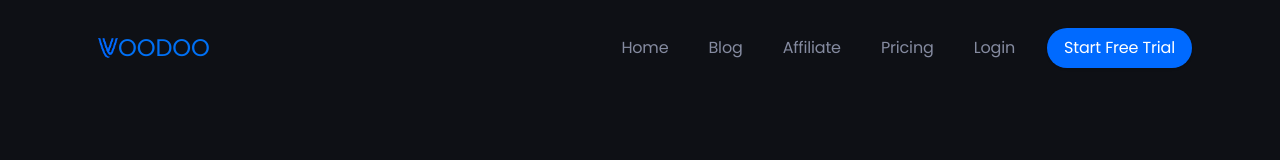
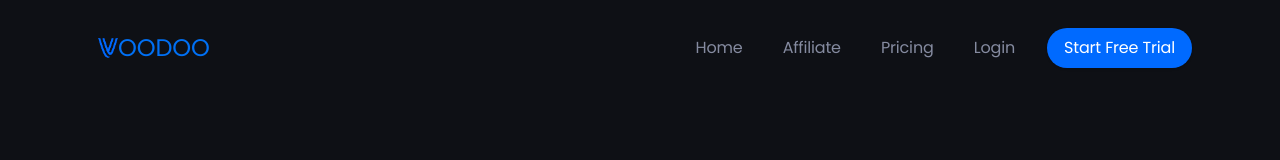
Before and after one commit to Voodoo-Organization/website, a Next.js app: page / in a window 1280 px wide. Shown: the top 160 px of the page. Built offline with nearby package versions, Linux system fonts and the light colour scheme.

Commit message:
removed blog links

```diff
--- a/components/ui/footer.tsx
+++ b/components/ui/footer.tsx
@@ -133,11 +133,11 @@
           <div className="sm:col-span-6 md:col-span-3 lg:col-span-2">
             <h6 className="text-[#006AFF] font-medium mb-2">Resources</h6>
             <ul className="text-sm">
-              <li className="mb-2">
+              {/* <li className="mb-2">
                 <a href="/blog" className="text-[#858BA0] hover:text-[#006AFF]">
                   Blog
                 </a>
-              </li>
+              </li> */}
               <li className="mb-2">
                 <a
                   href="/privacy-policy"
--- a/components/ui/header.tsx
+++ b/components/ui/header.tsx
@@ -63,14 +63,14 @@
                   About
                 </Link>
               </li> */}
-              <li>
+              {/* <li>
                 <Link
                   href="/blog"
                   className="font-medium text-[#858BA0] hover:text-white px-5 py-3 flex items-center"
                 >
                   Blog
                 </Link>
-              </li>
+              </li> */}
               <li>
                 <Link
                   href="/affiliate"
```
